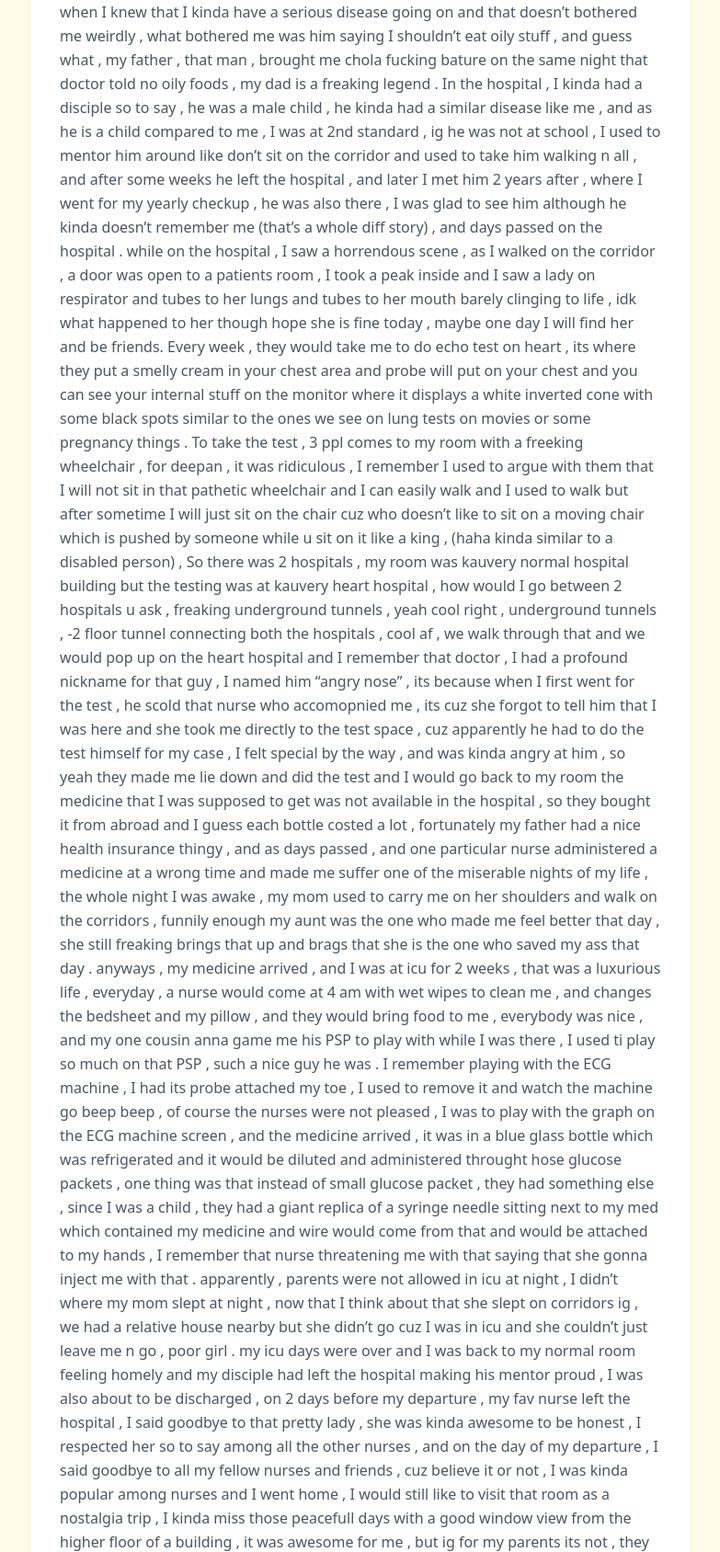
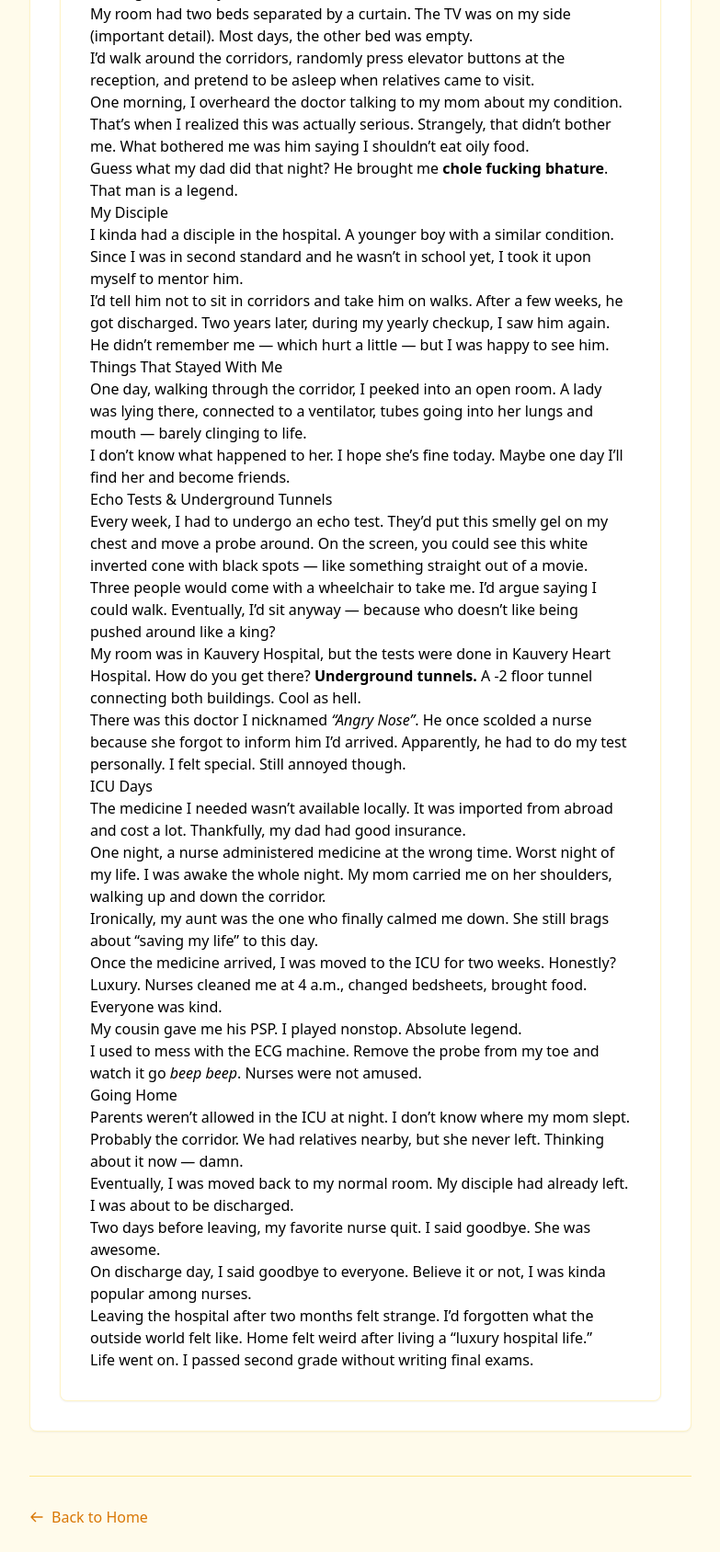
Before and after one commit to Deepan1417/Deepan1417.github.io, a plain HTML site: page ALMOST_HEART_ATTACK.html in a window 1280 px wide. Shown: the part 1112-2800 px from the top of the page at 92% size, without its empty margins (248-1031 px from the left). Drawn offline with nearby package versions, Linux system fonts and the light colour scheme.

Commit message:
Update ALMOST_HEART_ATTACK.html

```diff
--- a/ALMOST_HEART_ATTACK.html
+++ b/ALMOST_HEART_ATTACK.html
@@ -64,38 +64,228 @@
             <div class="bg-white rounded-lg p-8 shadow-sm border border-amber-100">
                 <!-- PASTE YOUR BLOG POST CONTENT HERE -->
                 <p class="text-gray-600 font-light leading-relaxed mb-6">
-                    , around when I was at the middle of my second standard , I  guess I had chicken pox or something like that , and a disease named “Kawasaki” , yup that awesome bike brand name , it’s a disease where it makes the blood vessel to your heart to inflame which could cause heart attack , so I was in hospital for 2 months , and in icu for 2 weeks , its not a big deal , its not like I was in respirator n all , its just that they had this fancy medicine that they need to give me which should be monitored
+                    <div class="prose prose-lg max-w-none">
+  <div class="bg-white rounded-lg p-8 shadow-sm border border-amber-100">
 
-I was admitted in Trichy kauvery hospital , it was kinda awesome , I was in 3rd or 4th floor ig , nah way higher than that , I remember that when I first came to the hospital with a letter from other doctor in my hometown for treatment , I wasn’t scared or sad , because deepan at that time didn’t know about the intensity of the situation , he was just okay with being not able to go to school for gods sake , He was a topper by the way ,
-so yeah , I was in the hospital for the first time , and my dad asked me what I want from the canteen , me being me , I told idk , and that’s the first time  my friends  when I had tomato juice\soup , man that was heavenly at that time , soon I was called inside for the injection that would facilitate connecting that glucose bottles in my hand ,
-I remember that they telling my mother that she couldn’t be in the room , she looked at me and I just said its okay and laughed because at that time deepan already got used to this injection stuff and ig the nurse was pretty , and yeah there goes the injection and the next 2 months of my life would be spent in that hospital and In future I would go n tell about that story in this blog .
+    <p>
+      Around the middle of my second standard, I guess I had chicken pox or something like that — and a disease called
+      <strong>Kawasaki</strong>. Yep, like the bike brand.
+    </p>
 
-My daily life in the hospital were fun to say , I wake up and there was this robot and man show on pogo and my mother will make bread soaked in milk and give me in a bowl , ahhhh good old days , my room had 2 carts and a curtain in between and tv was on my side by the way , and for the most days , the cart on the other side was empty ,  I used to walk around the corridors and press the lift button randomly on the reception area and act asleep while relatives come to see me , I was alright and 1 fine day , when doctors come to visit me on morning , deepan overheard the doctor and my mom talking about my disease , that’s when I knew  that I kinda have a serious disease going on and that doesn’t bothered me weirdly , what bothered me was him saying I shouldn’t eat oily stuff , and guess what , my father , that man , brought me chola fucking bature on the same night that doctor told no oily foods , my dad is a freaking legend .
+    <p>
+      It’s a disease where the blood vessels near your heart get inflamed, which *could* lead to a heart attack.
+      Because of that, I was admitted to the hospital for two months — two weeks of that in the ICU.
+      Not a huge deal though. I wasn’t on a ventilator or anything.
+      They just had this fancy medicine that needed constant monitoring.
+    </p>
 
-In the hospital , I kinda had a disciple so to say , he was a male child , he kinda had a similar disease like me , and as he is a child compared to me , I was at 2nd standard , ig he was not at school , I used to mentor him around like don’t sit on the corridor and used to take him walking n all , and after some weeks he left the hospital , and later I met him 2 years after , where I went for my yearly checkup , he was also there , I was glad to see him although he kinda doesn’t remember me (that’s a whole diff story) , and days passed on the hospital .
+    <h3>First Time in a Hospital</h3>
 
-while on the hospital , I saw a horrendous scene , as I walked on the corridor , a door was open to a patients room , I took a peak inside and I saw a lady on respirator and tubes to her lungs and tubes to her mouth barely clinging to life , idk what happened to her though  hope she is fine today , maybe one day I will find her and be friends.
+    <p>
+      I was admitted to <strong>Kauvery Hospital, Trichy</strong>.
+      It was kinda awesome. I don’t remember the exact floor — 3rd, 4th… nah, way higher.
+    </p>
 
-Every week , they would take me to do echo test on heart , its where they put a smelly cream in your chest area and probe will put on your chest and you can see your internal stuff on the monitor where it displays a white inverted cone with some black spots similar to the ones we see on lung tests on movies or some pregnancy things .
+    <p>
+      When I first arrived with a referral letter from a doctor in my hometown, I wasn’t scared at all.
+      Deepan back then didn’t understand the seriousness of the situation.
+      I was just happy I didn’t have to go to school.
+      (I was a topper, by the way.)
+    </p>
 
-To take the test , 3 ppl comes to my room with a freeking wheelchair , for deepan , it was ridiculous , I remember I used to argue with them that I will not sit in that pathetic wheelchair and I can easily walk and I used to walk but after sometime I will just sit on the chair cuz who doesn’t like to sit on a moving chair which is pushed by someone while u sit on it like a king , (haha kinda similar to a disabled person) ,
-So there was 2 hospitals , my room was kauvery normal hospital building but the testing was at kauvery heart hospital , how would I go between 2 hospitals u ask , freaking underground tunnels , yeah cool right , underground tunnels , -2 floor tunnel connecting both the hospitals , cool af , we walk through that and we would pop up on the heart hospital and I remember that doctor , I had a profound nickname for that guy , I named him “angry nose” , its because when I first went for the test , he scold that nurse who accomopnied me , its cuz she forgot to tell him that I was here and she took me directly to the test space , cuz apparently he had to do the test himself for my case , I felt special by the way , and was kinda angry at him , so yeah they made me lie down and did the test and I would go back to my room
+    <p>
+      My dad asked me what I wanted from the canteen.
+      I said “I don’t know” — classic me.
+      That’s when I had tomato juice/soup for the first time.
+      Man, that thing tasted heavenly.
+    </p>
 
-the medicine that I was supposed to get was not available in the hospital , so they bought it from abroad and I guess each bottle costed a lot , fortunately my father had a nice health insurance  thingy , and as days passed , and one particular nurse administered a medicine at a wrong time and made me suffer one  of the miserable nights of my life , the whole night I was awake , my mom used to carry me on her shoulders and walk on the corridors , funnily enough my aunt was the one who made me feel better that day , she still freaking brings that up and brags that she is the one who saved my ass that day .
+    <p>
+      Soon after, I was called in for the injection that connects the glucose bottle to your hand.
+      They told my mom she couldn’t stay inside.
+      She looked at me, and I just laughed and said, “It’s okay.”
+      By then, I was already used to injections.
+      Also… I think the nurse was pretty.
+    </p>
 
-anyways , my medicine arrived , and I was at icu for 2 weeks , that was a luxurious life , everyday , a nurse would come at 4 am with wet wipes to clean me , and changes the bedsheet and my pillow , and they would bring food to me , everybody was nice , and my one cousin anna game me his PSP to play with while I was there , I used ti play so much on that PSP , such a nice guy he was .
+    <p>
+      And just like that, the next two months of my life were booked.
+      Future Deepan would one day write about this on a blog.
+    </p>
 
-I remember playing with the ECG machine , I had its probe attached my toe , I used to remove it and watch the machine go beep beep , of course the nurses were not pleased , I was to play with the graph on the ECG machine screen ,
+    <h3>Hospital Life</h3>
 
-and the medicine arrived , it was in a blue glass bottle which was refrigerated and it would be diluted and administered throught hose glucose packets , one thing was that instead of small glucose packet , they had something else , since I was a child , they had a giant replica of a syringe needle sitting next to my med which contained my medicine and wire would come from that and would be attached to my hands , I remember that nurse threatening me with that saying that she gonna inject me with that .
+    <p>
+      Honestly, daily life in the hospital was kinda fun.
+      I’d wake up to Robot and Man on Pogo.
+      My mom would make bread soaked in milk and feed me in a bowl.
+      Ahhh, good old days.
+    </p>
 
-apparently , parents were not allowed in icu at night , I didn’t where my mom slept at night , now that I think about that  she slept on corridors ig , we had a relative house nearby but she didn’t go cuz I was in icu and she couldn’t just leave me n go , poor girl .
+    <p>
+      My room had two beds separated by a curtain.
+      The TV was on my side (important detail).
+      Most days, the other bed was empty.
+    </p>
 
- my icu days were over and I was back to my normal room feeling homely and my disciple had left the hospital making his mentor proud , I was also about to be discharged , on 2 days before my departure , my fav nurse left the hospital , I said goodbye to that pretty lady , she was kinda awesome to be honest , I respected her so to say among all the other nurses , and on the day of my departure , I said goodbye to all my fellow nurses and friends , cuz believe it or not , I was kinda popular among nurses and I went home , I would still like to visit that room as a nostalgia trip , I kinda miss those peacefull days with a good window view from the higher floor of a building , it was awesome for me , but ig for my parents its not , they were glad that I was discharged ,
-as I reached the hospital entrance for the first time in 2months cuz I was locked down in my room and took underground tunnels to outside hospital , I was never allowed to leave , as I entered the car and we went to home , it was a strange car ride way home , cuz I mostly forgot the outside world tbh and it was weird back home since I had a luxurious lifestyle for 2 months , my cousin Vishwa was glad ig , it was weird cuz he was at school and I was at hospital so I couldn’t meet him and yeah life continued and I passed second grade without writing final exams .
+    <p>
+      I’d walk around the corridors, randomly press elevator buttons at the reception,
+      and pretend to be asleep when relatives came to visit.
+    </p>
 
+    <p>
+      One morning, I overheard the doctor talking to my mom about my condition.
+      That’s when I realized this was actually serious.
+      Strangely, that didn’t bother me.
+      What bothered me was him saying I shouldn’t eat oily food.
+    </p>
 
+    <p>
+      Guess what my dad did that night?
+      He brought me <strong>chole fucking bhature</strong>.
+      That man is a legend.
+    </p>
 
+    <h3>My Disciple</h3>
+
+    <p>
+      I kinda had a disciple in the hospital.
+      A younger boy with a similar condition.
+      Since I was in second standard and he wasn’t in school yet,
+      I took it upon myself to mentor him.
+    </p>
+
+    <p>
+      I’d tell him not to sit in corridors and take him on walks.
+      After a few weeks, he got discharged.
+      Two years later, during my yearly checkup, I saw him again.
+      He didn’t remember me — which hurt a little — but I was happy to see him.
+    </p>
+
+    <h3>Things That Stayed With Me</h3>
+
+    <p>
+      One day, walking through the corridor, I peeked into an open room.
+      A lady was lying there, connected to a ventilator,
+      tubes going into her lungs and mouth — barely clinging to life.
+    </p>
+
+    <p>
+      I don’t know what happened to her.
+      I hope she’s fine today.
+      Maybe one day I’ll find her and become friends.
+    </p>
+
+    <h3>Echo Tests & Underground Tunnels</h3>
+
+    <p>
+      Every week, I had to undergo an echo test.
+      They’d put this smelly gel on my chest and move a probe around.
+      On the screen, you could see this white inverted cone with black spots —
+      like something straight out of a movie.
+    </p>
+
+    <p>
+      Three people would come with a wheelchair to take me.
+      I’d argue saying I could walk.
+      Eventually, I’d sit anyway — because who doesn’t like being pushed around like a king?
+    </p>
+
+    <p>
+      My room was in Kauvery Hospital, but the tests were done in Kauvery Heart Hospital.
+      How do you get there?
+      <strong>Underground tunnels.</strong>
+      A -2 floor tunnel connecting both buildings.
+      Cool as hell.
+    </p>
+
+    <p>
+      There was this doctor I nicknamed <em>“Angry Nose”</em>.
+      He once scolded a nurse because she forgot to inform him I’d arrived.
+      Apparently, he had to do my test personally.
+      I felt special.
+      Still annoyed though.
+    </p>
+
+    <h3>ICU Days</h3>
+
+    <p>
+      The medicine I needed wasn’t available locally.
+      It was imported from abroad and cost a lot.
+      Thankfully, my dad had good insurance.
+    </p>
+
+    <p>
+      One night, a nurse administered medicine at the wrong time.
+      Worst night of my life.
+      I was awake the whole night.
+      My mom carried me on her shoulders, walking up and down the corridor.
+    </p>
+
+    <p>
+      Ironically, my aunt was the one who finally calmed me down.
+      She still brags about “saving my life” to this day.
+    </p>
+
+    <p>
+      Once the medicine arrived, I was moved to the ICU for two weeks.
+      Honestly? Luxury.
+      Nurses cleaned me at 4 a.m., changed bedsheets, brought food.
+      Everyone was kind.
+    </p>
+
+    <p>
+      My cousin gave me his PSP.
+      I played nonstop.
+      Absolute legend.
+    </p>
+
+    <p>
+      I used to mess with the ECG machine.
+      Remove the probe from my toe and watch it go <em>beep beep</em>.
+      Nurses were not amused.
+    </p>
+
+    <h3>Going Home</h3>
+
+    <p>
+      Parents weren’t allowed in the ICU at night.
+      I don’t know where my mom slept.
+      Probably the corridor.
+      We had relatives nearby, but she never left.
+      Thinking about it now — damn.
+    </p>
+
+    <p>
+      Eventually, I was moved back to my normal room.
+      My disciple had already left.
+      I was about to be discharged.
+    </p>
+
+    <p>
+      Two days before leaving, my favorite nurse quit.
+      I said goodbye.
+      She was awesome.
+    </p>
+
+    <p>
+      On discharge day, I said goodbye to everyone.
+      Believe it or not, I was kinda popular among nurses.
+    </p>
+
+    <p>
+      Leaving the hospital after two months felt strange.
+      I’d forgotten what the outside world felt like.
+      Home felt weird after living a “luxury hospital life.”
+    </p>
+
+    <p>
+      Life went on.
+      I passed second grade without writing final exams.
+    </p>
+
+  </div>
+</div>
 
                 </p>
                 <!-- END OF CONTENT SECTION -->
```
